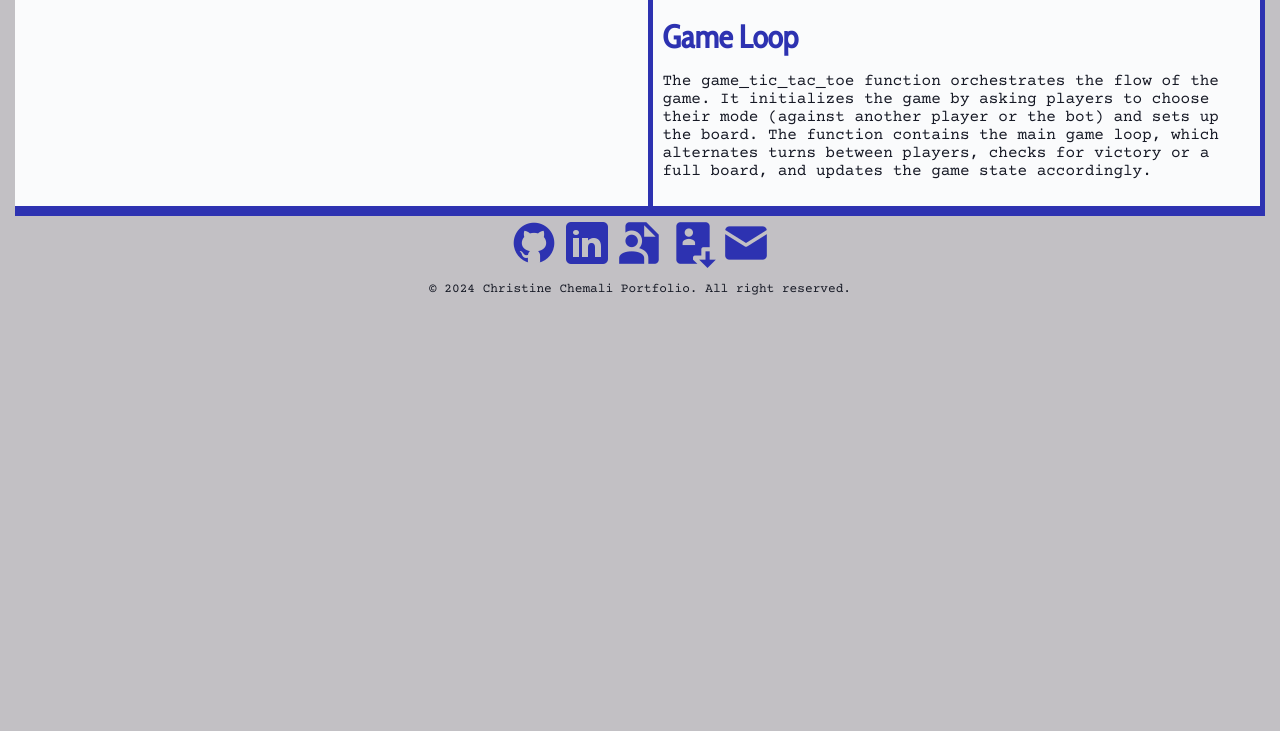
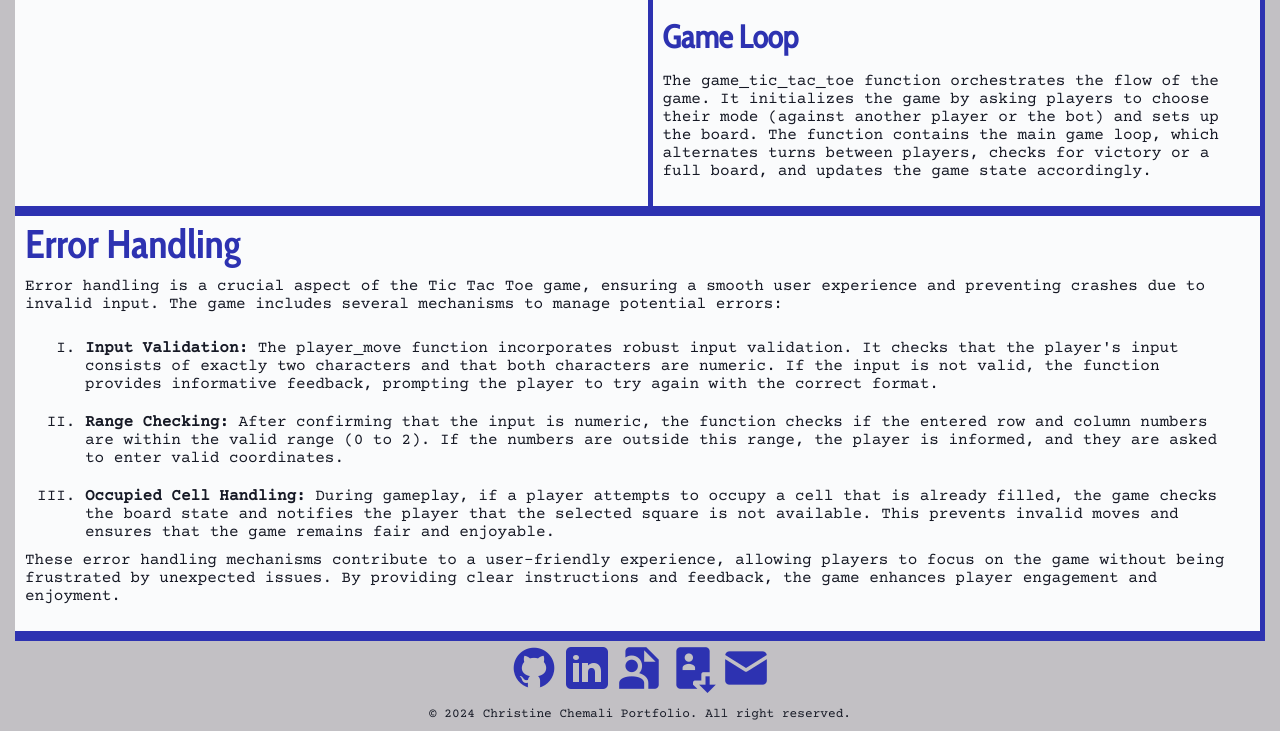
Before and after one commit to christine-chemali/portfolio, a plain HTML site: page index.html in a window 1280 px wide. Shown: the part 3214-3945 px from the top of the page. Before the commit the page ends 3520 px from the top, so only its background shows below. Drawn offline with Linux system fonts and the light colour scheme.

Commit message:
adding error handling part

```diff
--- a/index.html
+++ b/index.html
@@ -157,6 +157,37 @@
                     </p>
                 </section>
             </div>
+            <div class="pagepart">
+                <section id="pythonproject1" class="card">
+                    <h3 class="subtitle">Error Handling</h3>
+                    <p class="text">Error handling is a crucial aspect of the Tic Tac Toe game,
+                        ensuring a smooth user experience and preventing crashes due to invalid input.
+                         The game includes several mechanisms to manage potential errors:
+                    </p>
+                    <ul class="listtext">
+                        <li class="listtext"><strong>Input Validation: </strong>The player_move function incorporates robust input validation.
+                            It checks that the player's input consists of exactly two characters and that both characters are numeric.
+                            If the input is not valid, the function provides informative feedback, prompting the player to try again
+                            with the correct format.
+                        </li>
+                        <li class="listtext"><strong>Range Checking: </strong>
+                            After confirming that the input is numeric, the function checks if the entered row and column numbers
+                            are within the valid range (0 to 2). If the numbers are outside this range, the player is informed, and
+                            they are asked to enter valid coordinates.
+                        </li>
+                        <li class="listtext"><strong>Occupied Cell Handling: </strong>
+                            During gameplay, if a player attempts to occupy a cell that is already filled,
+                            the game checks the board state and notifies the player that the selected square is not available.
+                            This prevents invalid moves and ensures that the game remains fair and enjoyable.
+                        </li>
+                    </ul>
+                    <p class="text">These error handling mechanisms contribute to a user-friendly experience,
+                        allowing players to focus on the game without being frustrated by unexpected issues.
+                        By providing clear instructions and feedback, the game enhances player engagement and
+                        enjoyment.
+                    </p>
+                </section>
+            </div>
         </div>
         <!-- footer -->
         <footer class="footer">
--- a/style.css
+++ b/style.css
@@ -141,8 +141,18 @@ html {
     font-family: var(--font-text-regular);
     color: var(--main-text-color);
 }
-.language {
+.list {
+    font-family: var(--font-text-regular);
+    color: var(--main-text-color);
+    margin: 20px;
+}
+.language, .listtext {
     list-style-type: upper-roman;
+}
+.listtext {
+    margin: 10px;
+    font-family: var(--font-text-regular);
+    color: var(--main-text-color);
 }
 .project {
     list-style-position: inside;
```
